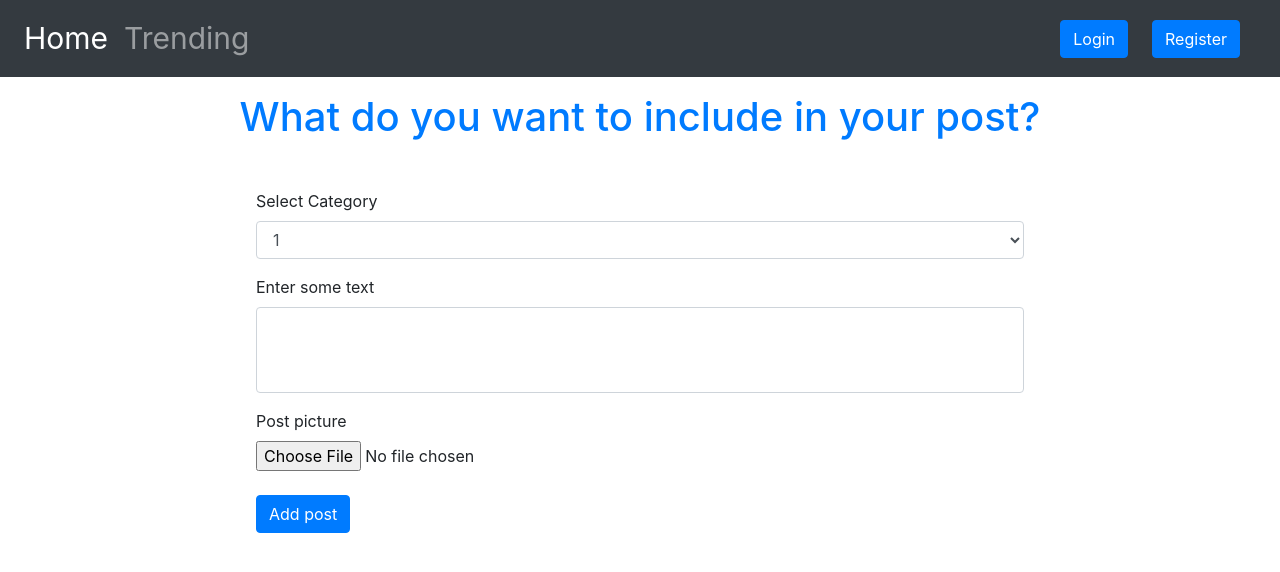
After one commit to AndreiAvram123/Social-media-website, a PHP site: page /AddPost.php in a window 1280 px wide. The commit adds this page. Shown: the top 572 px of the page. Run offline with PHP 8.4, Linux system fonts and the light colour scheme.

Commit message:
-working on the post system

```diff
--- /dev/null
+++ b/AddPost.php
@@ -0,0 +1,9 @@
+<?php
+include "structure/AddPost.phtml";
+
+if(isset($_POST["addPostButton"])){
+    $postCategory = $_POST["postCategory"];
+    $postText = $_POST["postText"];
+   echo $_FILES["fileToUpload"]["name"];
+}
+?>
--- a/css/myCSS.css
+++ b/css/myCSS.css
@@ -3,6 +3,13 @@
 }
 .page-title{
     color:#007BFF;
+}
+.centered-container{
+    width: 60%;
+    margin:auto;
+}
+.text-area{
+    resize: none;
 }
 .float{
     position:fixed;
--- /dev/null
+++ b/structure/AddPost.phtml
@@ -0,0 +1,31 @@
+<?php include "Header.phtml";
+?>
+
+<h1 class="page-title text-center mt-3">What do you want to include in your post?</h1>
+<div class="centered-container" >
+<form class="mt-5" method="post" action="AddPost.php" enctype="multipart/form-data">
+    <div class="form-group">
+        <label for="exampleFormControlSelect1">Select Category</label>
+        <select class="form-control" name="postCategory">
+            <option>1</option>
+            <option>2</option>
+            <option>3</option>
+            <option>4</option>
+            <option>5</option>
+        </select>
+    </div>
+    <div class="form-group">
+        <label >Enter some text</label>
+        <textarea class="form-control text-area" name="postText" rows="3" ></textarea>
+    </div>
+
+    <div class="mt-3">
+        <span>Post picture</span>
+        <div class="custom-file mt-2">
+            <input type="file" name="fileToUpload" id="fileToUpload" >
+        </div>
+    </div>
+
+    <button type="submit" name="addPostButton" class="btn btn-primary mt-3">Add post</button>
+</form>
+</div>
--- a/structure/RegisterModal.phtml
+++ b/structure/RegisterModal.phtml
@@ -54,7 +54,7 @@
             </div>
 
                 <div class="mt-3">
-                    <span id="passwordInputField">Profile picture</span>
+                    <span>Profile picture</span>
                     <div class="custom-file mt-2">
                         <input type="file" class="custom-file-input" id="inputGroupFile01" aria-describedby="inputGroupFileAddon01">
                         <label class="custom-file-label" for="inputGroupFile01">Choose file</label>
--- a/structure/index.phtml
+++ b/structure/index.phtml
@@ -18,6 +18,10 @@
     <h1 class="page-title text-center mb-3">Here are some recent posts</h1>
     <?php
     foreach (getAllPosts() as $post) {
+        //todo
+        //shouldn't be here ....
+        //refactor so that you get the Post.phtml
+        //for each object
         echo '<div class="card" style="width: 50rem;margin: auto">';
         echo '<header class="p-3">';
         echo '<h3 >Author : ' . $post->getAuthorName() . '</h3>';
@@ -33,7 +37,7 @@
     ?>
 
 </div>
-<a href="#"
+<a href="AddPost.php"
 <div class="float" >
     <i  class="fa fa-plus add-button"></i>
 </div></a>
```
